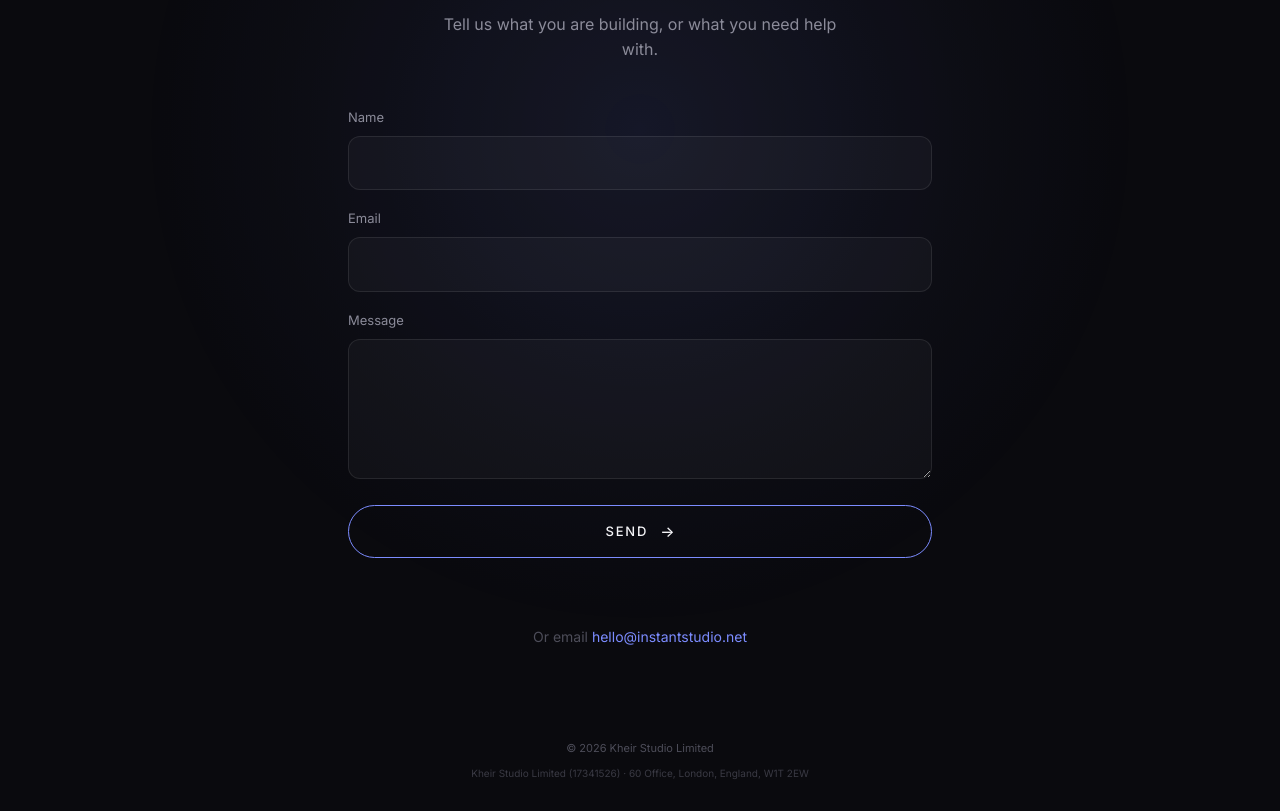
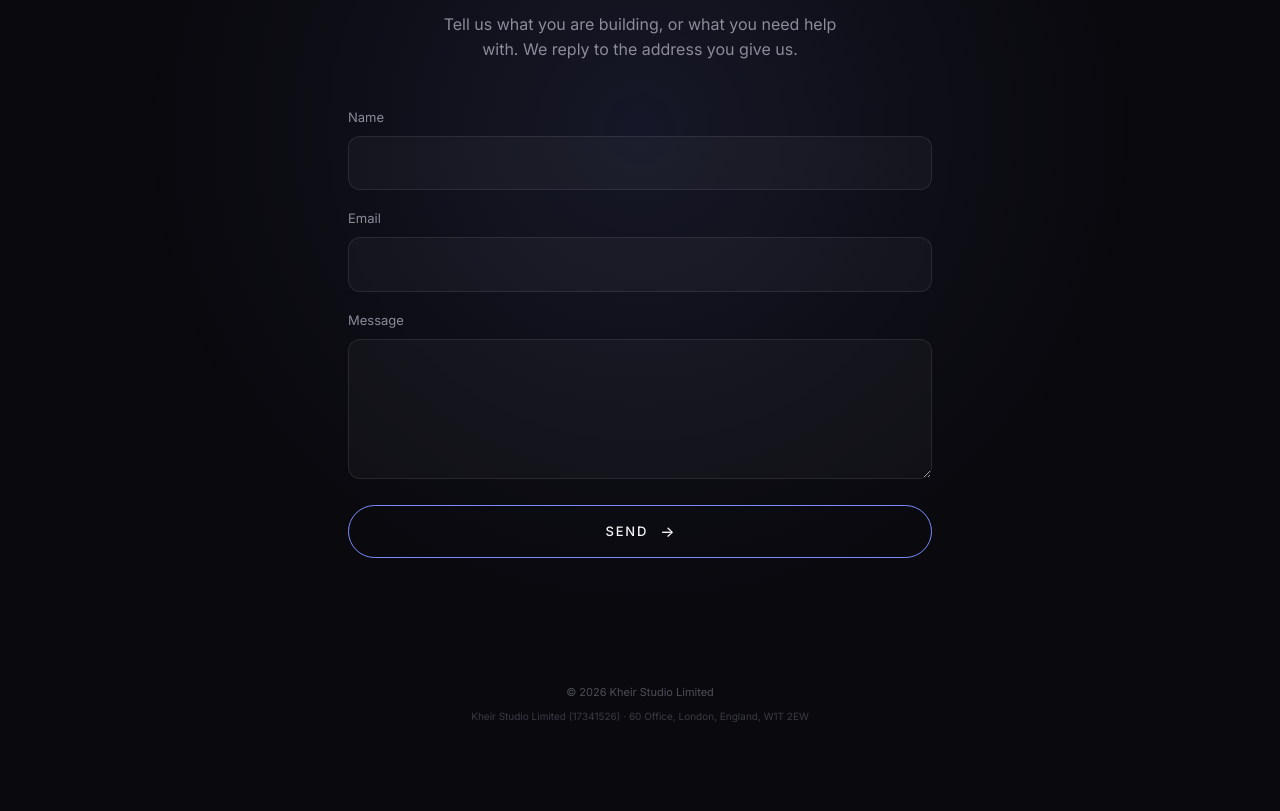
Before and after one commit to KheirStudio/kheirstudio.github.io, a plain HTML site: page contact.html in a window 1280 px wide. Shown: the part 223-1034 px from the top of the page. After the commit the page ends 977 px from the top, so only its background shows below. Drawn offline with Linux system fonts and the light colour scheme.

Commit message:
Remove the contact address from the site
The form already reaches us, so publishing the address only exposed it to
scrapers. Removed the visible mailto link, the address in the error copy,
and the reference in the source comment, since this repo is public.

The destination stays server-side in the contact-form edge function.

```diff
--- a/contact.html
+++ b/contact.html
@@ -82,11 +82,6 @@ button span{font-size:15px;line-height:1;text-transform:none;letter-spacing:0}
 .note.ok{color:#6ee7a8}
 .note.err{color:#ff8b8b}
 
-.or{margin-top:34px;text-align:center;font-size:14px;color:var(--faint);
-  opacity:0;animation:fade 1s var(--ease) both .6s}
-.or a{color:var(--accent);transition:opacity .3s}
-.or a:hover{opacity:.7}
-
 footer{padding:22px 0 30px;color:var(--faint);font-size:11px;text-align:center}
 .legal{margin-top:7px;font-size:10px;line-height:1.6;color:#3a3a44}
 
@@ -115,7 +110,8 @@ footer{padding:22px 0 30px;color:var(--faint);font-size:11px;text-align:center}
         <p class="eyebrow">Contact</p>
         <h1>Let's talk.</h1>
         <p class="lede">
-          Tell us what you are building, or what you need help with.
+          Tell us what you are building, or what you need help with. We reply
+          to the address you give us.
         </p>
       </div>
 
@@ -138,7 +134,6 @@ footer{padding:22px 0 30px;color:var(--faint);font-size:11px;text-align:center}
         <p class="note" id="note" role="status" aria-live="polite"></p>
       </form>
 
-      <p class="or">Or email <a href="mailto:hello@instantstudio.net">hello@instantstudio.net</a></p>
     </div>
   </main>
 
@@ -158,9 +153,9 @@ footer{padding:22px 0 30px;color:var(--faint);font-size:11px;text-align:center}
   var note = document.getElementById('note');
   var send = document.getElementById('send');
 
-  /* Posts to our own Supabase edge function, which emails the message on to
-     hello@instantstudio.net through Resend. The anon key is publishable and
-     already ships in the Instant Studio web bundle. */
+  /* Posts to our own Supabase edge function, which relays the message to our
+     inbox through Resend. The destination address lives server-side and is
+     never exposed here. The anon key is publishable. */
   var ENDPOINT = 'https://bfzckjrctwlllpohgtqn.supabase.co/functions/v1/contact-form';
   var ANON = 'eyJhbGciOiJIUzI1NiIsInR5cCI6IkpXVCJ9.eyJpc3MiOiJzdXBhYmFzZSIsInJlZiI6ImJmemNranJjdHdsbGxwb2hndHFuIiwicm9sZSI6ImFub24iLCJpYXQiOjE3NzQ3MzQyNTUsImV4cCI6MjA5MDMxMDI1NX0.cmPuOca1kSPt48aBZuK-6yjpRTdvW4BaKt0vap03NNg';
 
@@ -201,7 +196,7 @@ footer{padding:22px 0 30px;color:var(--faint);font-size:11px;text-align:center}
       note.style.display = 'block';
     }).catch(function () {
       note.className = 'note err';
-      note.textContent = 'That did not send. Please email hello@instantstudio.net instead.';
+      note.textContent = 'That did not send. Please try again in a moment.';
       send.disabled = false;
     });
   });
```
